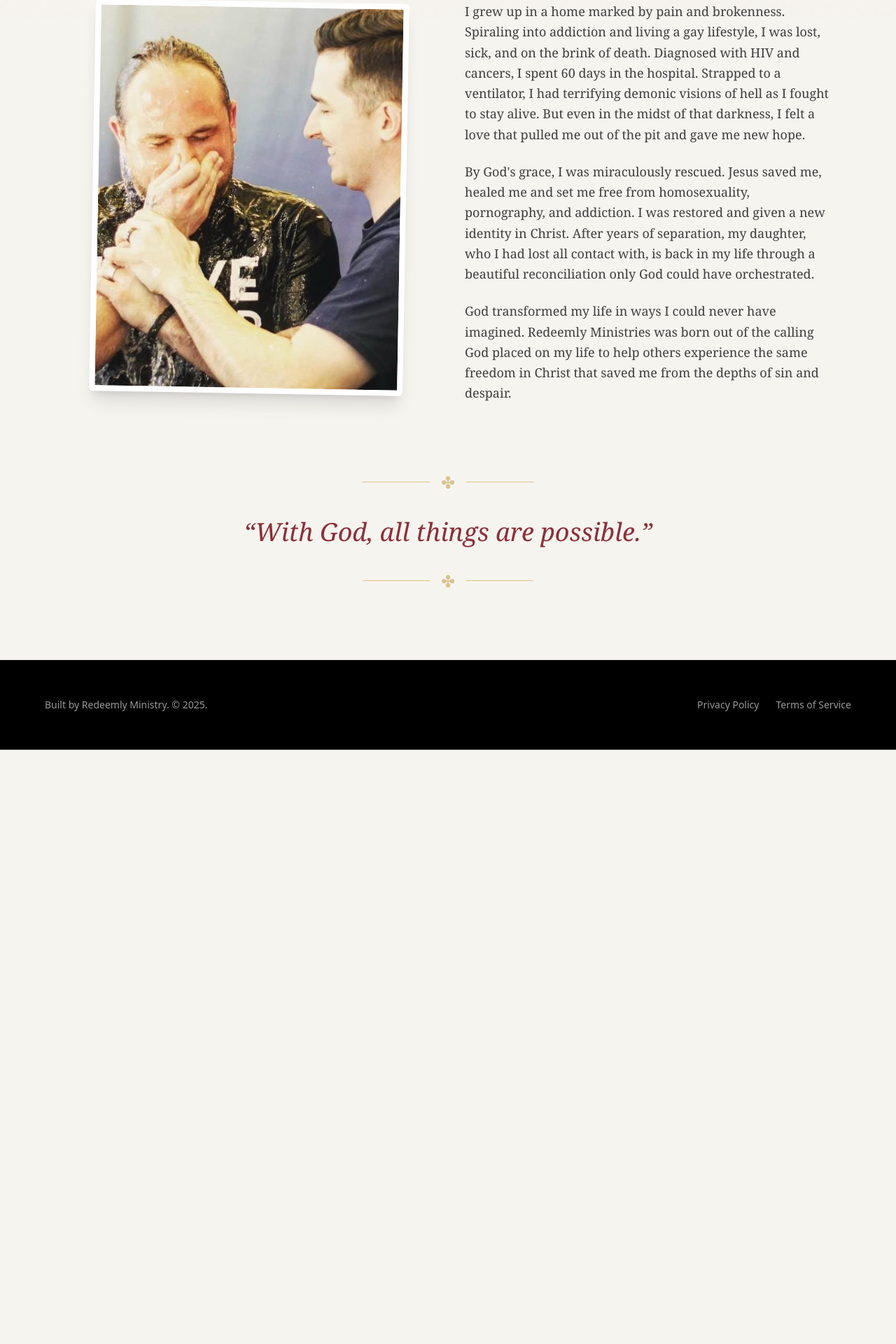
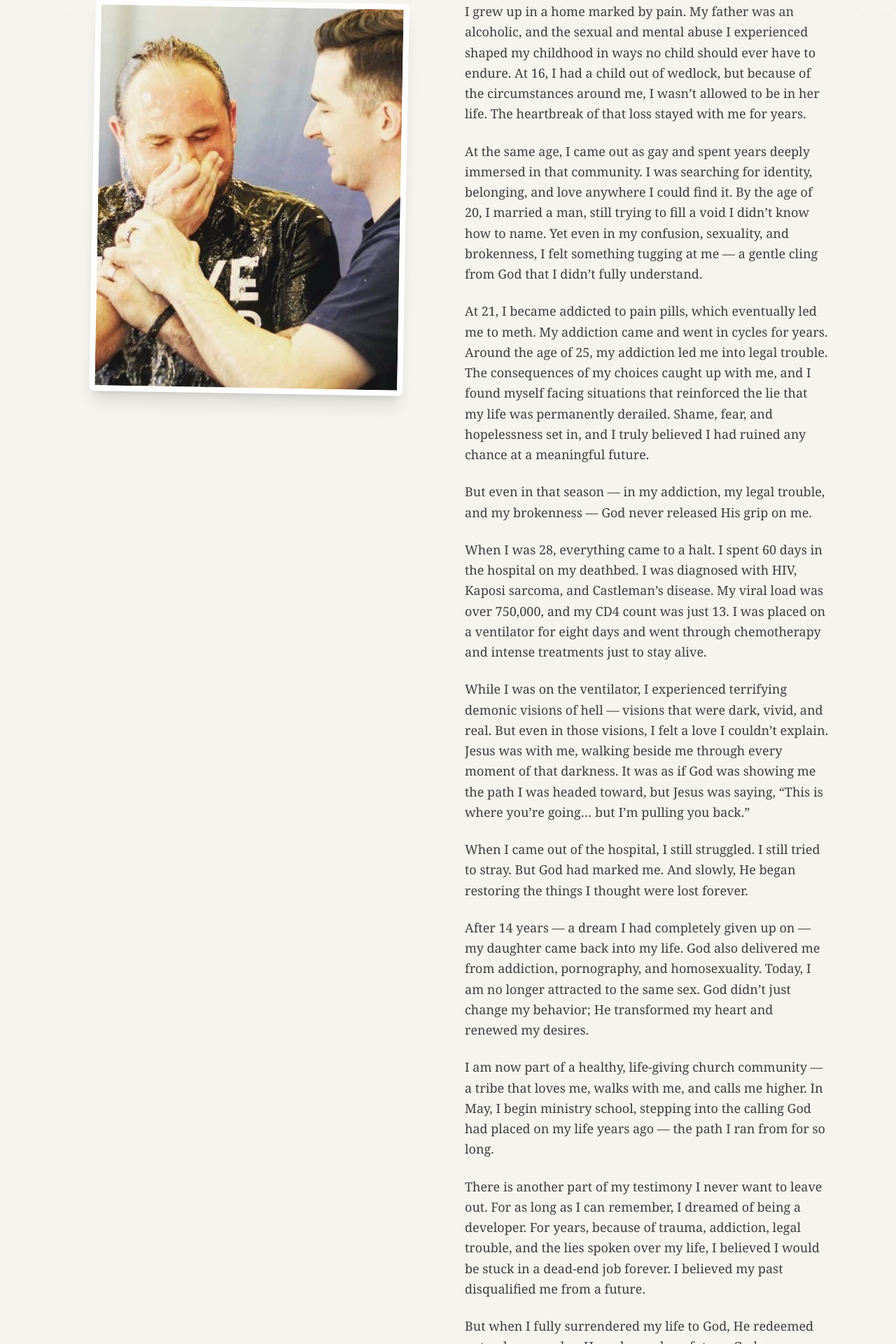
Before and after one commit to RBlaylock-Dev/redeemly-startup, a Next.js app in the folder web/: page /about in a window 1280 px wide. Shown: the part 775-2695 px from the top of the page at 70% size. Before the commit the page ends 1846 px from the top, so only its background shows below. Built offline with nearby package versions, Linux system fonts and the light colour scheme; no server answers.

Commit message:
updated my testimony

```diff
--- a/web/src/app/about/page.tsx
+++ b/web/src/app/about/page.tsx
@@ -147,27 +147,108 @@ export default async function AboutPage() {
             {/* Text Column */}
             <div className="space-y-6 text-lg leading-relaxed text-[#2a2a2a]/90 font-serif">
               <p>
-                I grew up in a home marked by pain and brokenness. Spiraling
-                into addiction and living a gay lifestyle, I was lost, sick, and
-                on the brink of death. Diagnosed with HIV and cancers, I spent
-                60 days in the hospital. Strapped to a ventilator, I had
-                terrifying demonic visions of hell as I fought to stay alive.
-                But even in the midst of that darkness, I felt a love that
-                pulled me out of the pit and gave me new hope.
+                I grew up in a home marked by pain. My father was an alcoholic,
+                and the sexual and mental abuse I experienced shaped my
+                childhood in ways no child should ever have to endure. At 16, I
+                had a child out of wedlock, but because of the circumstances
+                around me, I wasn’t allowed to be in her life. The heartbreak of
+                that loss stayed with me for years.
               </p>
               <p>
-                By God&apos;s grace, I was miraculously rescued. Jesus saved me,
-                healed me and set me free from homosexuality, pornography, and
-                addiction. I was restored and given a new identity in Christ.
-                After years of separation, my daughter, who I had lost all
-                contact with, is back in my life through a beautiful
-                reconciliation only God could have orchestrated.
+                At the same age, I came out as gay and spent years deeply
+                immersed in that community. I was searching for identity,
+                belonging, and love anywhere I could find it. By the age of 20,
+                I married a man, still trying to fill a void I didn’t know how
+                to name. Yet even in my confusion, sexuality, and brokenness, I
+                felt something tugging at me — a gentle cling from God that I
+                didn’t fully understand.
               </p>
               <p>
-                God transformed my life in ways I could never have imagined.
-                Redeemly Ministries was born out of the calling God placed on my
-                life to help others experience the same freedom in Christ that
-                saved me from the depths of sin and despair.
+                At 21, I became addicted to pain pills, which eventually led me
+                to meth. My addiction came and went in cycles for years. Around
+                the age of 25, my addiction led me into legal trouble. The
+                consequences of my choices caught up with me, and I found myself
+                facing situations that reinforced the lie that my life was
+                permanently derailed. Shame, fear, and hopelessness set in, and
+                I truly believed I had ruined any chance at a meaningful future.
+              </p>
+              <p>
+                But even in that season — in my addiction, my legal trouble, and
+                my brokenness — God never released His grip on me.
+              </p>
+              <p>
+                When I was 28, everything came to a halt. I spent 60 days in the
+                hospital on my deathbed. I was diagnosed with HIV, Kaposi
+                sarcoma, and Castleman’s disease. My viral load was over
+                750,000, and my CD4 count was just 13. I was placed on a
+                ventilator for eight days and went through chemotherapy and
+                intense treatments just to stay alive.
+              </p>
+              <p>
+                While I was on the ventilator, I experienced terrifying demonic
+                visions of hell — visions that were dark, vivid, and real. But
+                even in those visions, I felt a love I couldn’t explain. Jesus
+                was with me, walking beside me through every moment of that
+                darkness. It was as if God was showing me the path I was headed
+                toward, but Jesus was saying, “This is where you’re going… but
+                I’m pulling you back.”
+              </p>
+              <p>
+                When I came out of the hospital, I still struggled. I still
+                tried to stray. But God had marked me. And slowly, He began
+                restoring the things I thought were lost forever.
+              </p>
+              <p>
+                After 14 years — a dream I had completely given up on — my
+                daughter came back into my life. God also delivered me from
+                addiction, pornography, and homosexuality. Today, I am no longer
+                attracted to the same sex. God didn’t just change my behavior;
+                He transformed my heart and renewed my desires.
+              </p>
+              <p>
+                I am now part of a healthy, life-giving church community — a
+                tribe that loves me, walks with me, and calls me higher. In May,
+                I begin ministry school, stepping into the calling God had
+                placed on my life years ago — the path I ran from for so long.
+              </p>
+              <p>
+                There is another part of my testimony I never want to leave out.
+                For as long as I can remember, I dreamed of being a developer.
+                For years, because of trauma, addiction, legal trouble, and the
+                lies spoken over my life, I believed I would be stuck in a
+                dead-end job forever. I believed my past disqualified me from a
+                future.
+              </p>
+              <p>
+                But when I fully surrendered my life to God, He redeemed not
+                only my soul — He redeemed my future. God gave me clarity,
+                discipline, and confidence. Today, I am a Senior Software
+                Engineer working for a company I absolutely love. I love my job.
+                I love my coworkers. And I am surrounded by wonderful friends
+                and people who are now part of my support system — people who
+                speak life, accountability, and encouragement into my life every
+                day.
+              </p>
+              <p>
+                Today, I am free — free from addiction, free from shame, and
+                free from the legal consequences that once defined me. What once
+                felt like a permanent stain has become a testimony of God’s
+                mercy and grace.
+              </p>
+              <p>
+                The enemy will always try to entice the flesh and make sin look
+                desirable. But it is an illusion that leads to destruction.
+                God’s way leads to life.
+              </p>
+              <p>
+                God loves you. No matter what you’ve done or where you’ve been,
+                He will forgive you if you surrender it all to Him. If God can
+                rescue me from abuse, addiction, legal trouble, sickness,
+                confusion, and the gates of hell — and then restore my family,
+                my calling, my community, and my future — He can do it for you.
+              </p>
+              <p className="font-bold">
+                I serve the God of the impossible. And my life is living proof.
               </p>
             </div>
           </div>
```
